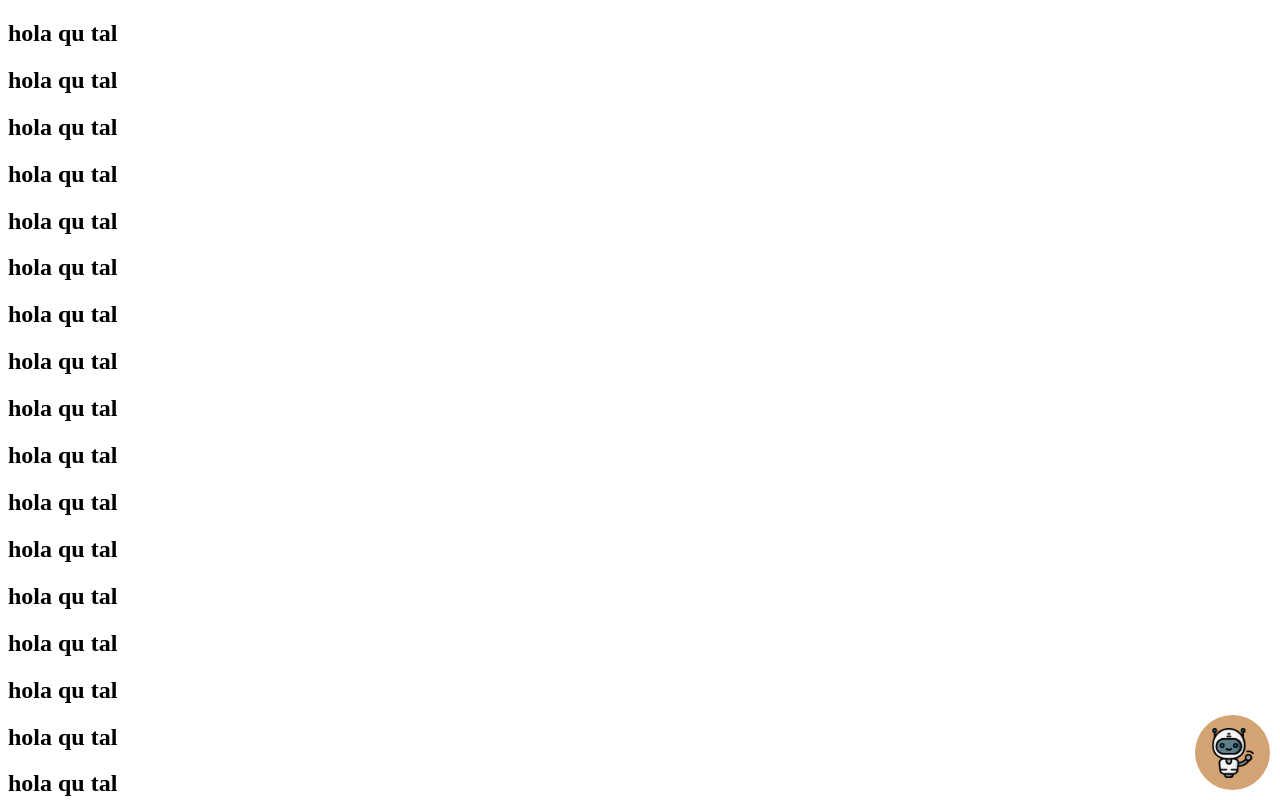
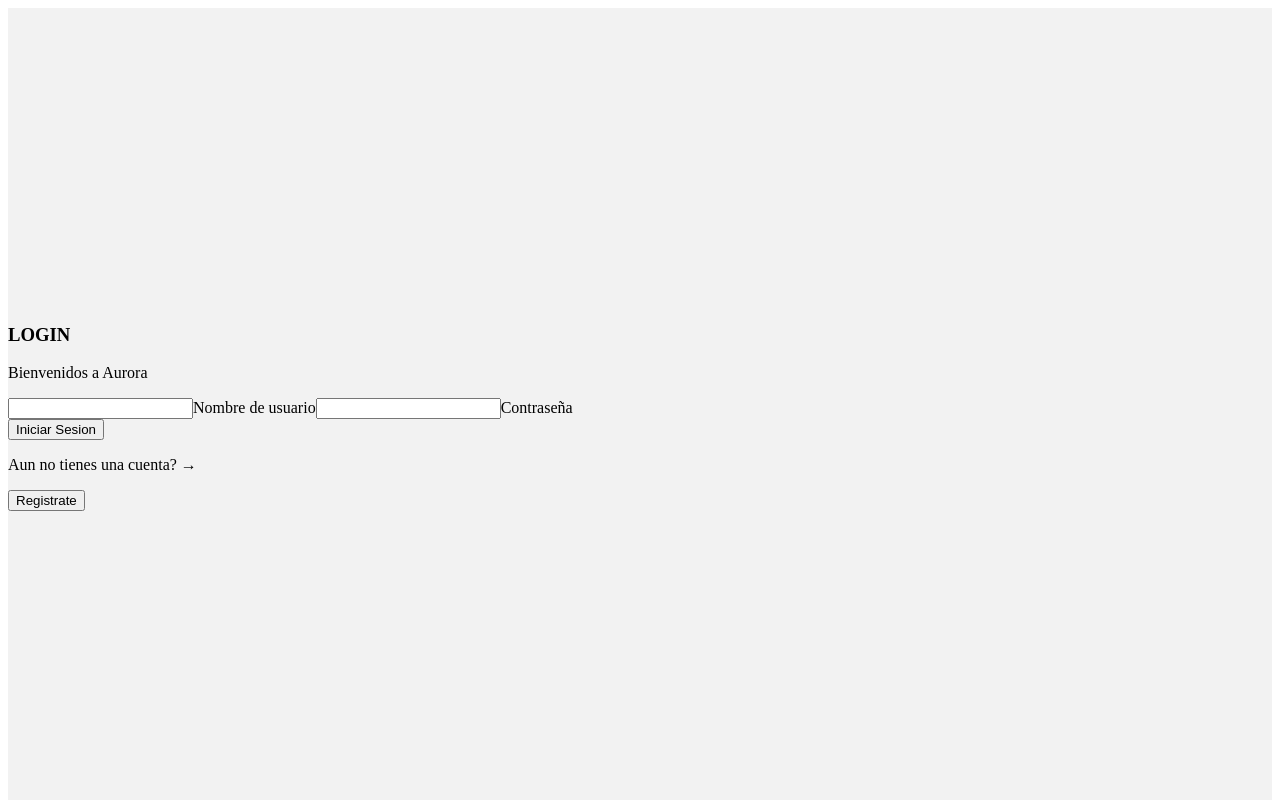
Before and after one commit to JosseMontano/sienteSegura, a React (Vite) app: page /#/login in a window 1280 px wide. Shown: the top 800 px of the page. Built offline with nearby package versions, Linux system fonts and the light colour scheme.

Commit message:
login basic

```diff
--- /dev/null
+++ b/src/login.tsx
@@ -0,0 +1,49 @@
+import React from 'react'
+import styled from 'styled-components'
+
+function Login() {
+  return (
+
+    <Container_father>
+        <Container_son>
+          <Conatiner_center>
+          <h3>LOGIN</h3>
+          <p>Bienvenidos a Aurora</p>
+
+        <div>
+          <input type="text" id="username"/>
+          <label htmlFor="username">Nombre de usuario</label>
+
+          <input type="password" id="username"/>
+          <label htmlFor="password">Contraseña</label>
+        </div>
+
+        <div>
+            <button>Iniciar Sesion</button>
+        </div>
+
+        <div>
+          <p>Aun no tienes una cuenta? → </p>
+          <button>Registrate</button>
+          </div>
+        </Conatiner_center>
+      </Container_son>
+    </Container_father>
+  )
+}
+
+export default Login
+const Container_father = styled.div`
+background-color: #f2f2f2;
+height: 100vh;
+width: 100%;
+display: flex;
+`;
+const Container_son = styled.div`
+display: flex;
+justify-content: center;
+align-items: center;
+`;
+const Conatiner_center=styled.div`
+
+`;
--- a/src/main.tsx
+++ b/src/main.tsx
@@ -1,6 +1,7 @@
 import React from "react";
 import ReactDOM from "react-dom/client";
 import App from "./App";
+import Login from "./login";
 import "./index.css";
 import { Route, Routes, HashRouter } from "react-router-dom";
 
@@ -9,7 +10,7 @@ ReactDOM.createRoot(document.getElementById("root") as HTMLElement).render(
     <HashRouter>
       <Routes>
         <Route path={"/"} element={<App />} />
-        <Route path={"/login"} element={<App />} />
+        <Route path={"/login"} element={<Login />} />
 
         <Route path="*" element={<p>Page no found</p>} />
       </Routes>
```
Also changed, not shown: 1 other file (tests, documents, lock files or other folders).
